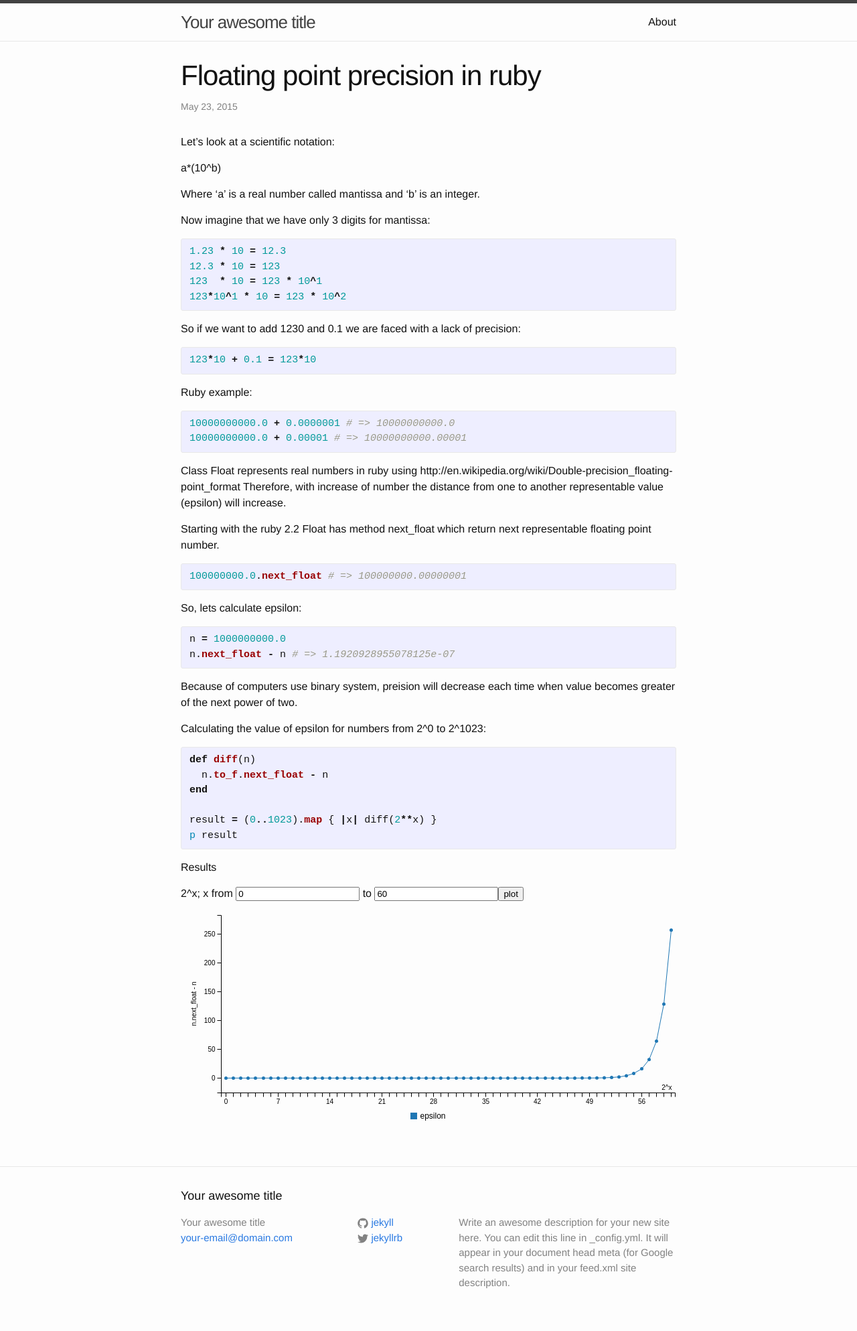
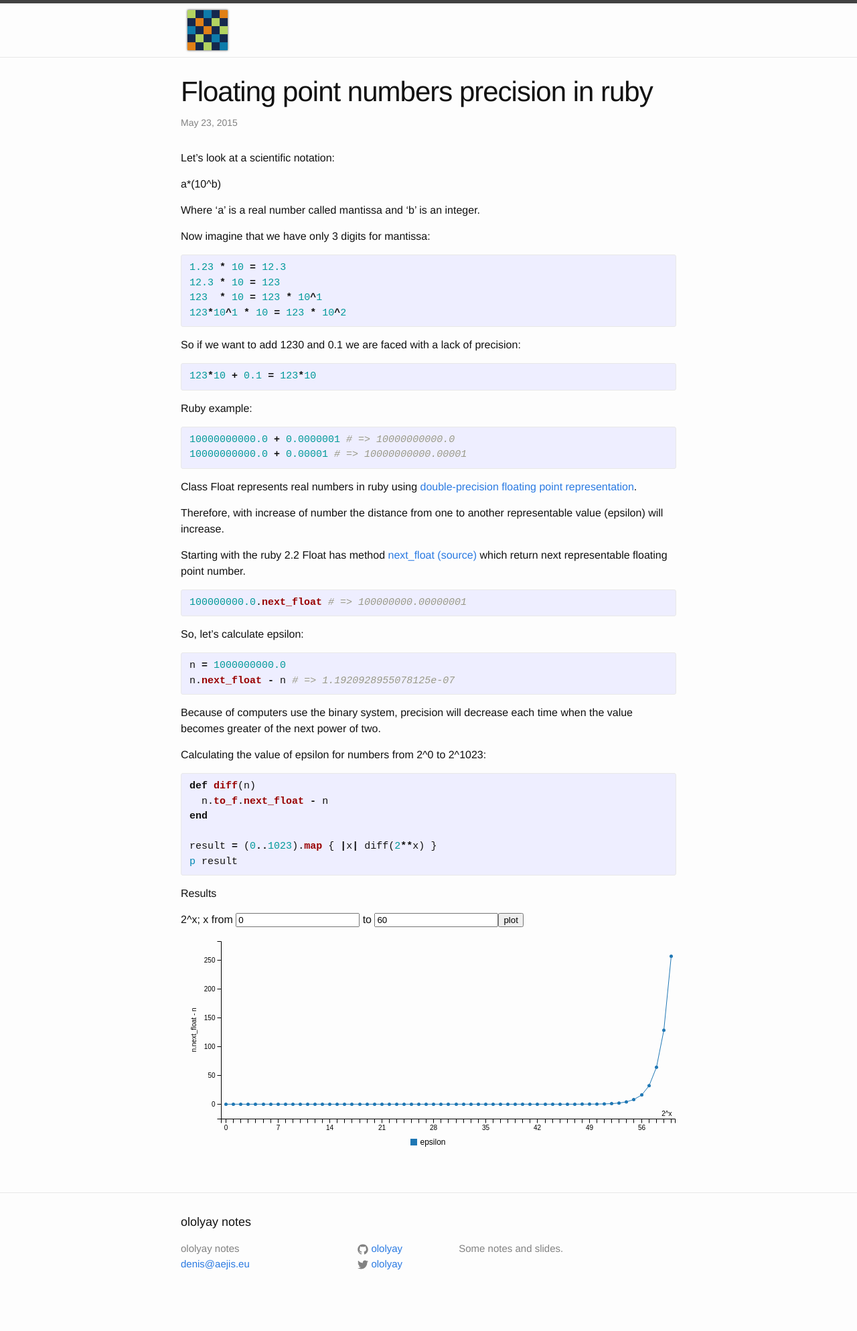
Before and after one commit to ololyay/ololyay.github.io, a Jekyll site: the page built from _posts/2015-05-23-float-point-precision.md, in a window 1280 px wide. Shown: the whole page at 67% size. Built offline with Jekyll 4.4.1, drawn with Linux system fonts in a browser that asks for light colours; after the commit the page ends 1958 px from its top, so only the background shows below that.

Commit message:
style fixes

```diff
--- a/_config.yml
+++ b/_config.yml
@@ -1,14 +1,12 @@
 # Site settings
-title: Your awesome title
-email: your-email@domain.com
-description: > # this means to ignore newlines until "baseurl:"
-  Write an awesome description for your new site here. You can edit this
-  line in _config.yml. It will appear in your document head meta (for
-  Google search results) and in your feed.xml site description.
+title: ololyay notes
+email: denis@aejis.eu
+description: > # comment
+  Some notes and slides.
 baseurl: "" # the subpath of your site, e.g. /blog/
-url: "http://yourdomain.com" # the base hostname & protocol for your site
-twitter_username: jekyllrb
-github_username:  jekyll
+url: "http://ololyay.github.io" # the base hostname & protocol for your site
+twitter_username: ololyay
+github_username:  ololyay
 
 # Build settings
 markdown: kramdown
--- a/_includes/header.html
+++ b/_includes/header.html
@@ -2,9 +2,9 @@
 
   <div class="wrapper">
 
-    <a class="site-title" href="{{ site.baseurl }}/">{{ site.title }}</a>
+    <a class="site-title" href="{{ site.baseurl }}/"><img src="/img/gravatar.png"></a>
 
-    <nav class="site-nav">
+    <!-- <nav class="site-nav">
       <a href="#" class="menu-icon">
         <svg viewBox="0 0 18 15">
           <path fill="#424242" d="M18,1.484c0,0.82-0.665,1.484-1.484,1.484H1.484C0.665,2.969,0,2.304,0,1.484l0,0C0,0.665,0.665,0,1.484,0 h15.031C17.335,0,18,0.665,18,1.484L18,1.484z"/>
@@ -20,7 +20,7 @@
           {% endif %}
         {% endfor %}
       </div>
-    </nav>
+    </nav> -->
 
   </div>
 
--- a/_posts/2015-05-23-float-point-precision.md
+++ b/_posts/2015-05-23-float-point-precision.md
@@ -1,6 +1,6 @@
 ---
 layout: post
-title: Floating point precision in ruby
+title: Floating point numbers precision in ruby
 ---
 Let's look at a scientific notation:
 
@@ -29,21 +29,22 @@ Ruby example:
 10000000000.0 + 0.00001 # => 10000000000.00001
 {% endhighlight %}
 
-Class Float represents real numbers in ruby using http://en.wikipedia.org/wiki/Double-precision_floating-point_format
+Class Float represents real numbers in ruby using [double-precision floating point representation](http://en.wikipedia.org/wiki/Double-precision_floating-point_format).
+
 Therefore, with increase of number the distance from one to another representable value (epsilon) will increase.
 
-Starting with the ruby 2.2 Float has method next_float which return next representable floating point number.
+Starting with the ruby 2.2 Float has method [next_float](http://ruby-doc.org/core-2.2.2/Float.html#method-i-next_float) [(source)](https://github.com/ruby/ruby/blob/59b089bd0902ee5de3b8fdb846fe9ece1c49b494/numeric.c#L1608) which return next representable floating point number.
 {% highlight ruby %}
 100000000.0.next_float # => 100000000.00000001
 {% endhighlight %}
 
-So, lets calculate epsilon:
+So, let's calculate epsilon:
 {% highlight ruby %}
 n = 1000000000.0
 n.next_float - n # => 1.1920928955078125e-07
 {% endhighlight %}
 
-Because of computers use binary system, preision will decrease each time when value becomes greater of the next power of two.
+Because of computers use the binary system, precision will decrease each time when the value becomes greater of the next power of two.
 
 Calculating the value of epsilon for numbers from 2^0 to 2^1023:
 {% highlight ruby %}
--- a/_sass/_layout.scss
+++ b/_sass/_layout.scss
@@ -20,6 +20,12 @@
     &,
     &:visited {
         color: $grey-color-dark;
+    }
+
+    img {
+        height: 60px;
+        margin: 10px;
+        box-shadow: 0 0 3px $grey-color-dark;
     }
 }
 
```
Also changed, not shown: img/gravatar.png (added).
